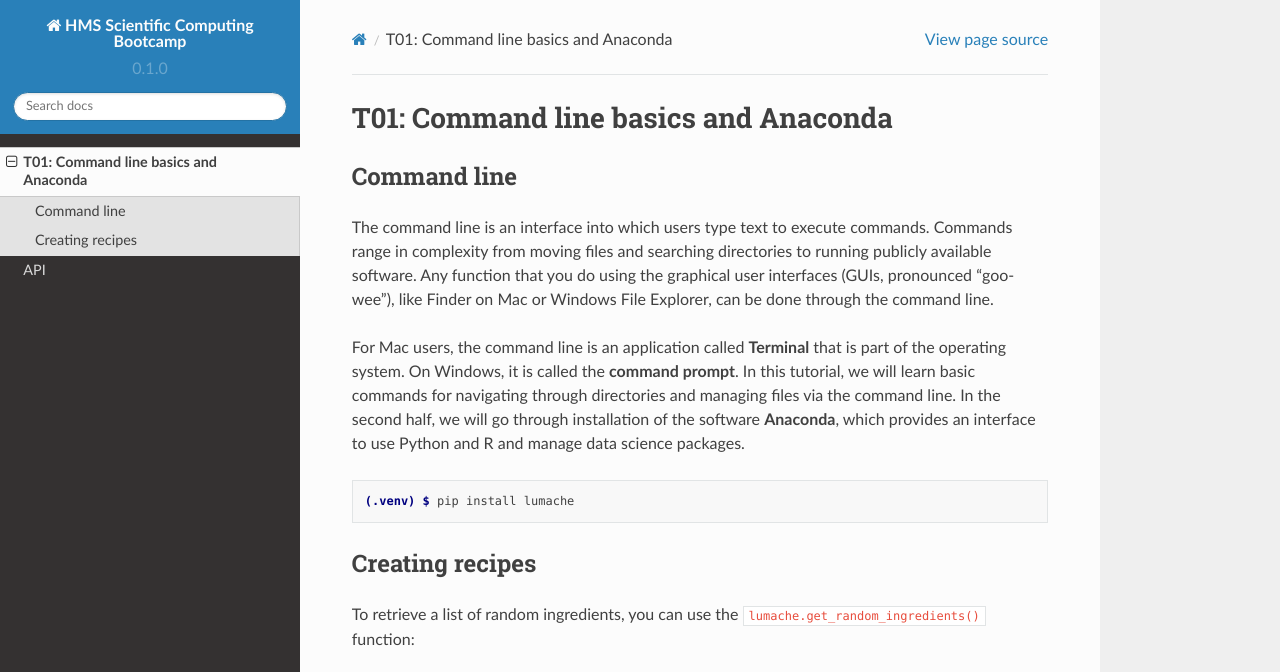
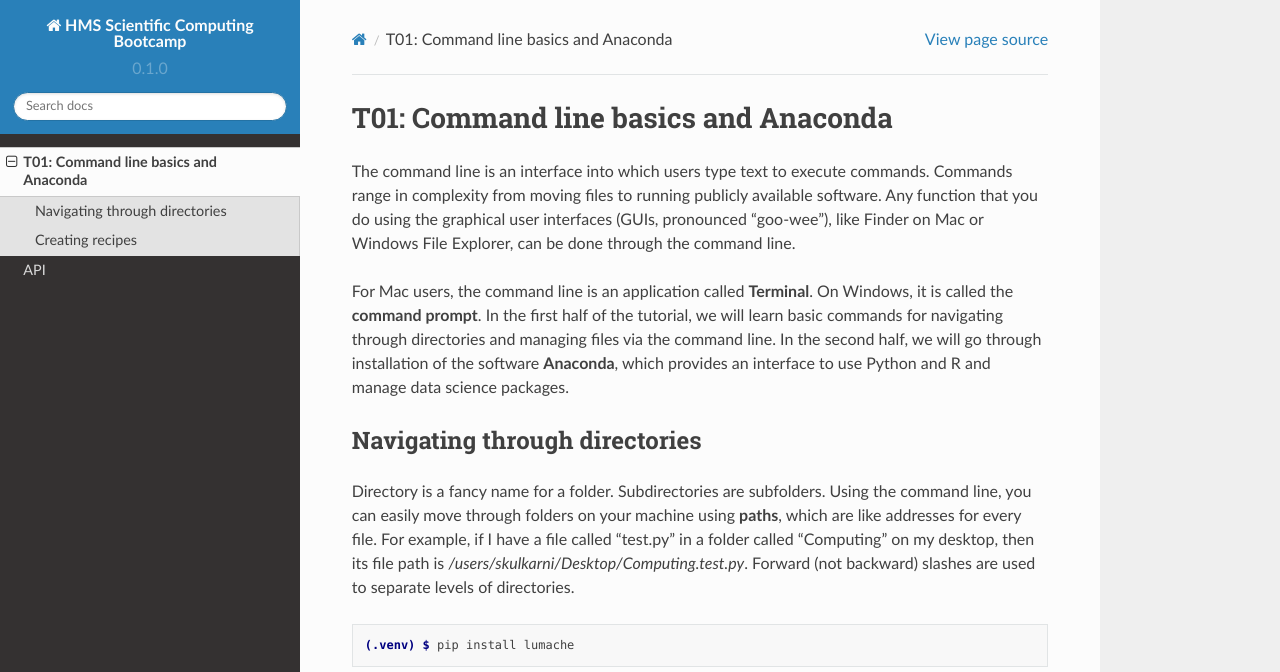
Before and after one commit to sanju99/hms_computing_bootcamp, a Sphinx documentation site: the page built from docs/source/t01.rst, in a window 1280 px wide and 900 px high, cut to the strip 0-672 px from the top of the window. Built offline with Sphinx 7.4.7 and the Read the Docs theme 2.0.0, drawn with Linux system fonts in a browser that asks for light colours.

Commit message:
Update t01.rst

```diff
--- a/docs/source/t01.rst
+++ b/docs/source/t01.rst
@@ -1,14 +1,15 @@
 T01: Command line basics and Anaconda
 =====
 
-.. _installation:
+The command line is an interface into which users type text to execute commands. Commands range in complexity from moving files to running publicly available software. Any function that you do using the graphical user interfaces (GUIs, pronounced "goo-wee"), like Finder on Mac or Windows File Explorer, can be done through the command line.
 
-Command line
-------------
+For Mac users, the command line is an application called **Terminal**. On Windows, it is called the **command prompt**. In the first half of the tutorial, we will learn basic commands for navigating through directories and managing files via the command line. In the second half, we will go through installation of the software **Anaconda**, which provides an interface to use Python and R and manage data science packages.
 
-The command line is an interface into which users type text to execute commands. Commands range in complexity from moving files and searching directories to running publicly available software. Any function that you do using the graphical user interfaces (GUIs, pronounced "goo-wee"), like Finder on Mac or Windows File Explorer, can be done through the command line.
 
-For Mac users, the command line is an application called **Terminal** that is part of the operating system. On Windows, it is called the **command prompt**. In this tutorial, we will learn basic commands for navigating through directories and managing files via the command line. In the second half, we will go through installation of the software **Anaconda**, which provides an interface to use Python and R and manage data science packages.
+Navigating through directories
+----------------
+
+Directory is a fancy name for a folder. Subdirectories are subfolders. Using the command line, you can easily move through folders on your machine using **paths**, which are like addresses for every file. For example, if I have a file called "test.py" in a folder called "Computing" on my desktop, then its file path is `/users/skulkarni/Desktop/Computing.test.py`. Forward (not backward) slashes are used to separate levels of directories.
 
 .. code-block:: console
 
```
